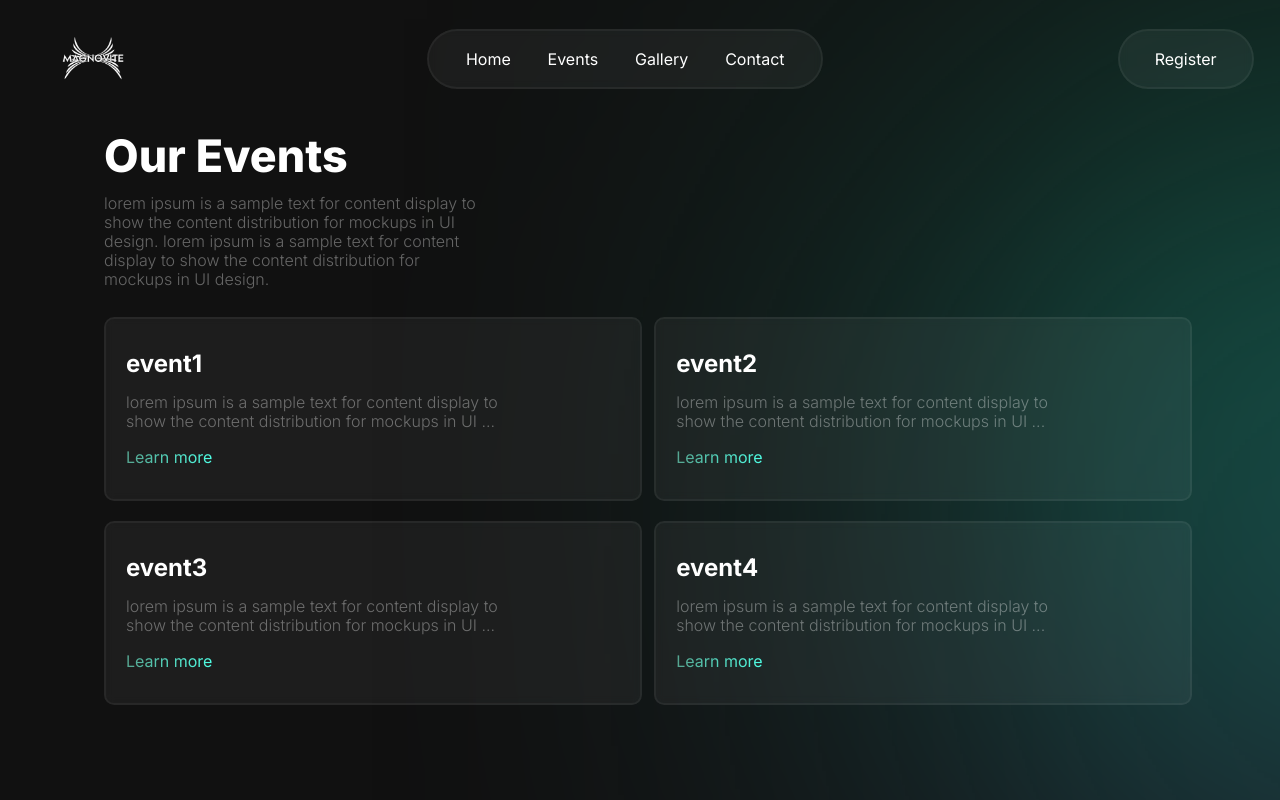
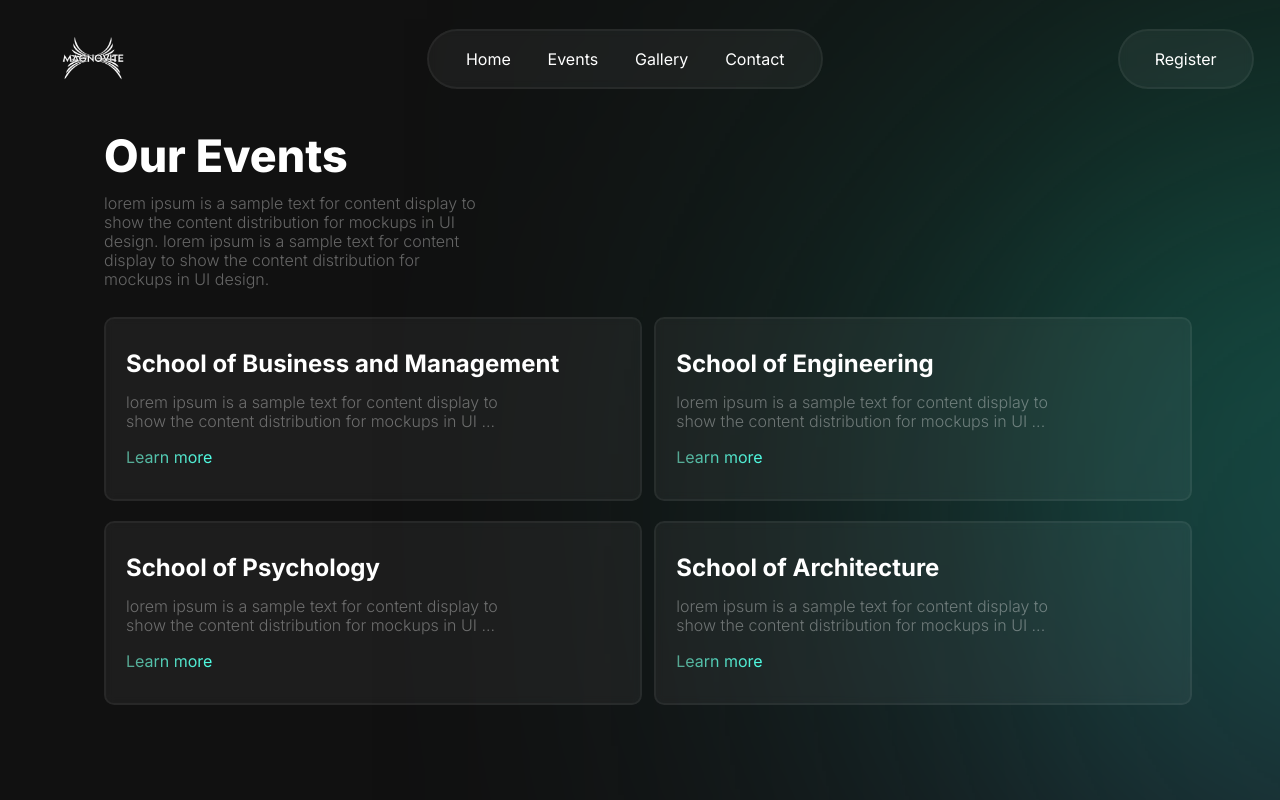
Before and after one commit to yuvraajnarula/magnovite, a SvelteKit app: page /event in a window 1280 px wide. Shown: the top 800 px of the page. Built offline with nearby package versions, Linux system fonts and the light colour scheme.

Commit message:
params test event

```diff
--- a/src/routes/event/+page.svelte
+++ b/src/routes/event/+page.svelte
@@ -3,21 +3,21 @@
     import Nav from "../../component/Nav.svelte";
     import Card from "../../component/Card.svelte";
     let events = [{
-        "title": "event1",
+        "title": "School of Business and Management",
         "desc" : "lorem ipsum is a sample text for content display to show the content distribution for mockups in UI design. lorem ipsum is a sample text for content display to show the content distribution for mockups in UI design. ",
-        "link" : "/event/event1",
+        "link" : "/event/businessandmanagement",
     },{
-        "title": "event2",
+        "title": "School of Engineering",
         "desc" : "lorem ipsum is a sample text for content display to show the content distribution for mockups in UI design. lorem ipsum is a sample text for content display to show the content distribution for mockups in UI design. ",
-        "link" : "/event/event2",
+        "link" : "/event/engineering",
     },{
-        "title": "event3",
+        "title": "School of Psychology",
         "desc" : "lorem ipsum is a sample text for content display to show the content distribution for mockups in UI design. lorem ipsum is a sample text for content display to show the content distribution for mockups in UI design. ",
-        "link" : "/event/event3",
+        "link" : "/event/pscyh",
     },{
-        "title": "event4",
+        "title": "School of Architecture",
         "desc" : "lorem ipsum is a sample text for content display to show the content distribution for mockups in UI design. lorem ipsum is a sample text for content display to show the content distribution for mockups in UI design. ",
-        "link" : "/event/event4",
+        "link" : "/event/arch",
     }]
 </script>
 <div class="about-div">
```
Also changed, not shown: src/routes/event/[id]/+page.svelte (+5 -12 lines).
